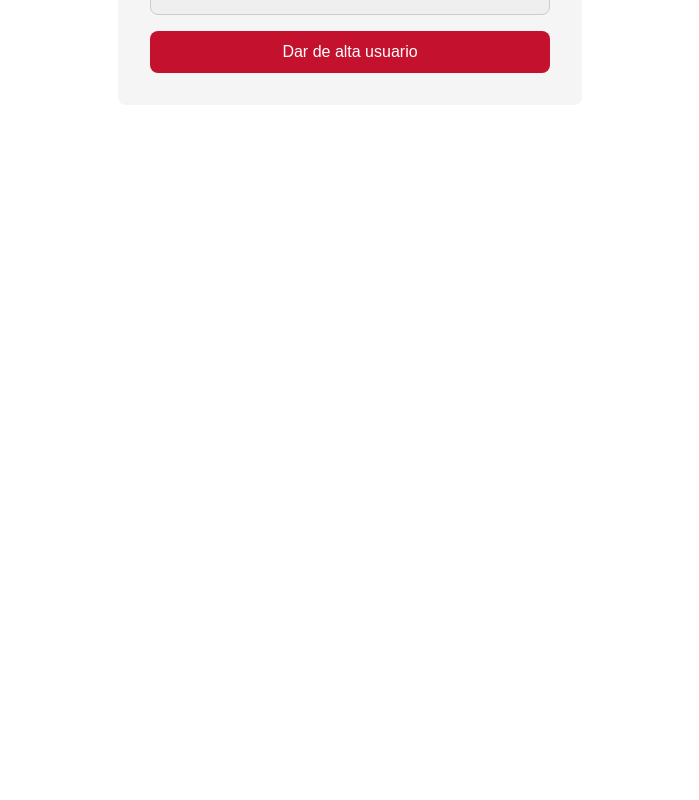
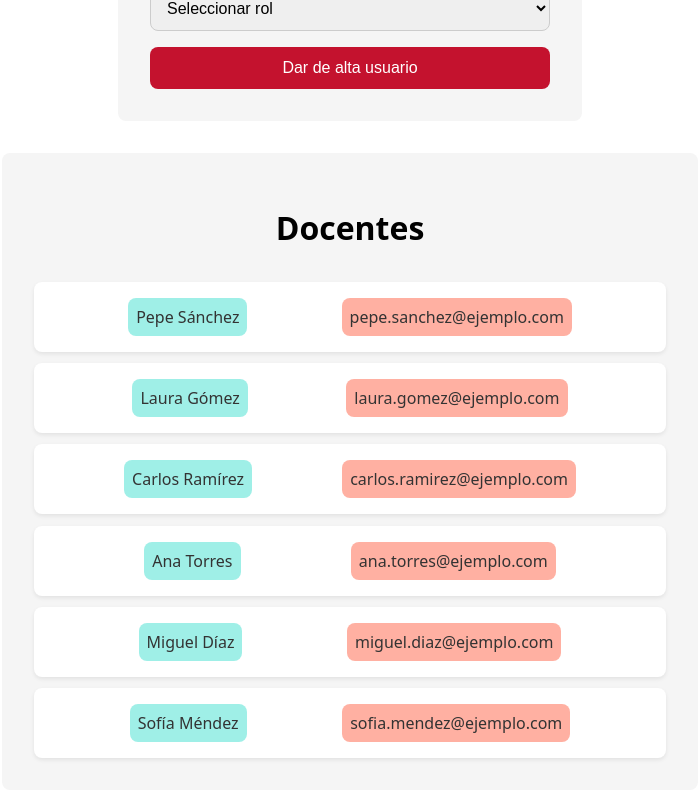
Before and after one commit to Giordanella/aulometro-front, a React (Vite) app: page / in a window 1280 px wide. Shown: the part 376-1176 px from the top of the page, without its empty margins (290-989 px from the left). Before the commit the page ends 800 px from the top, so only its background shows below. Built offline with nearby package versions, Linux system fonts and the light colour scheme.

Commit message:
Agregué ListaDocentes

```diff
--- /dev/null
+++ b/src/components/DocenteItem.jsx
@@ -0,0 +1,12 @@
+import "./styles/DocenteItem.css";
+
+const DocenteItem = ({ name, email }) => {
+  return (
+    <div className="docente-container">
+      <span className="docente-data name">{name}</span>
+      <span className="docente-data email">{email}</span>
+    </div>
+  );
+};
+
+export default DocenteItem;
--- /dev/null
+++ b/src/components/ListaDocentes.jsx
@@ -0,0 +1,28 @@
+import DocenteItem from "./DocenteItem";
+import "./styles/ListaDocentes.css";
+
+const ejemplos = [
+  { name: "Pepe Sánchez", email: "pepe.sanchez@ejemplo.com" },
+  { name: "Laura Gómez", email: "laura.gomez@ejemplo.com" },
+  { name: "Carlos Ramírez", email: "carlos.ramirez@ejemplo.com" },
+  { name: "Ana Torres", email: "ana.torres@ejemplo.com" },
+  { name: "Miguel Díaz", email: "miguel.diaz@ejemplo.com" },
+  { name: "Sofía Méndez", email: "sofia.mendez@ejemplo.com" },
+];
+
+const ListaDocentes = ({ docentes }) => {
+  return (
+    <div className="docentes-container">
+      <h1>Docentes</h1>
+      {ejemplos.map((docente, index) => (
+        <DocenteItem
+          key={index}
+          name={docente.name}
+          email={docente.email}
+        />
+      ))}
+    </div>
+  );
+};
+
+export default ListaDocentes;
--- /dev/null
+++ b/src/components/styles/DocenteItem.css
@@ -0,0 +1,27 @@
+.docente-container {
+  background-color: white;
+  border-radius: 8px;
+  box-shadow: 0 2px 4px rgba(0, 0, 0, 0.08);
+  display: flex;
+  gap: 1rem;
+  justify-content: space-evenly;
+  padding: 1rem;
+  width: 600px;
+}
+
+.docente-data {
+  border-radius: 8px;
+  color: #333;
+  overflow: hidden;
+  padding: 0.5rem;
+  text-overflow: ellipsis;
+  white-space: nowrap;
+}
+
+.name {
+  background-color: rgba(64, 224, 208, 0.5);
+}
+
+.email {
+  background-color: rgba(255, 99, 71, 0.5);
+}
--- /dev/null
+++ b/src/components/styles/ListaDocentes.css
@@ -0,0 +1,9 @@
+.docentes-container {
+  align-items: center;
+  background-color: whitesmoke;
+  border-radius: 8px;
+  display: flex;
+  flex-direction: column;
+  gap: 0.7rem;
+  padding: 2rem;
+}
--- a/src/pages/Home.jsx
+++ b/src/pages/Home.jsx
@@ -1,4 +1,5 @@
 import FormularioAlta from "../components/FormularioAlta";
+import ListaDocentes from "../components/ListaDocentes";
 import "./styles/Home.css";
 
 function Home() {
@@ -6,6 +7,7 @@ function Home() {
     <div className="home-container">
       <h1>Dashboard</h1>
       <FormularioAlta />
+      <ListaDocentes />
     </div>
   );
 }
--- a/src/pages/styles/Home.css
+++ b/src/pages/styles/Home.css
@@ -2,6 +2,6 @@
   align-items: center;
   display: flex;
   flex-direction: column;
-  gap: 1rem;
+  gap: 2rem;
   padding: 2rem;
 }
```
